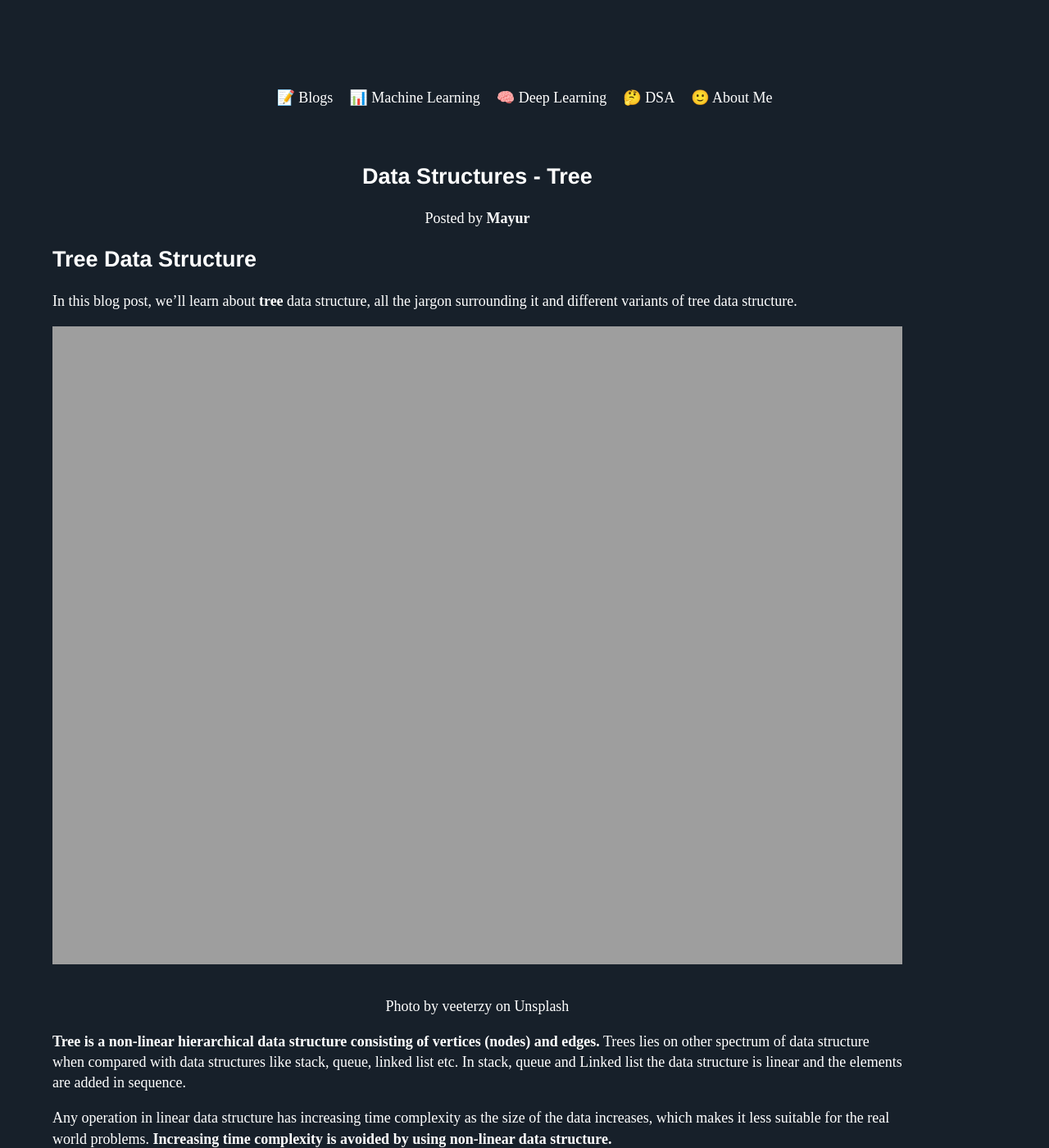
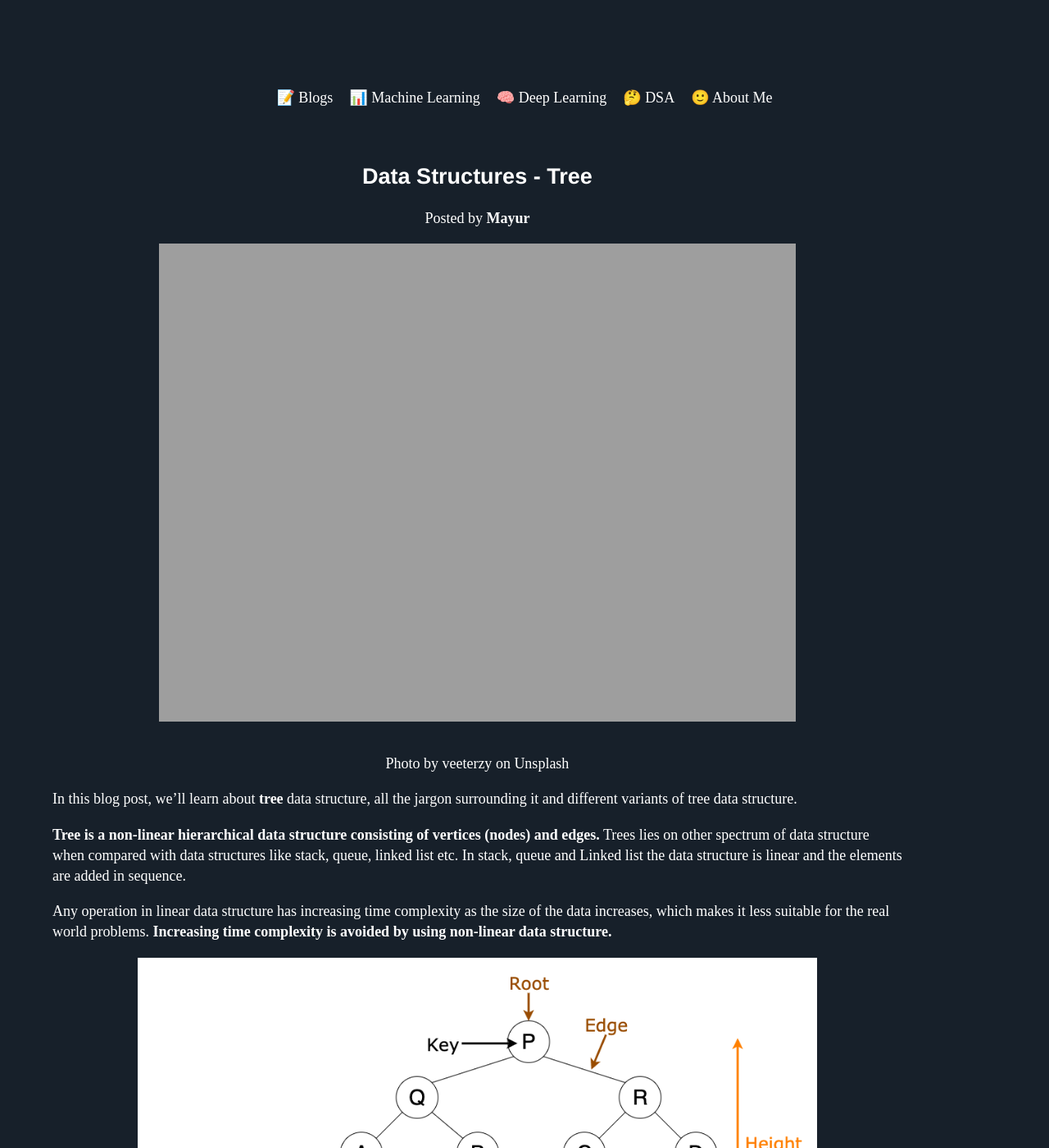
Before and after one commit to Mayurji/mayurji.github.io, a Jekyll site: the page built from _data-structure-algorithms/2021-01-30-DSA_6.md, in a window 1280 px wide and 1400 px high. Shown: the whole window at 82% size. Built offline with Jekyll 4.4.1, drawn with Linux system fonts in a browser that asks for light colours; nearby versions of some CDN libraries; comment, search, counter and statistics services are not loaded.

Commit message:
Update 2021-01-30-DSA_6.md

```diff
--- a/_data-structure-algorithms/2021-01-30-DSA_6.md
+++ b/_data-structure-algorithms/2021-01-30-DSA_6.md
@@ -6,16 +6,12 @@
 ---
 {% include mathjax.html %}
 
-## Tree Data Structure
+<center>
+<img src="{{site.url}}/assets/images/dsa/veeterzy-sMQiL_2v4vs-unsplash.jpg" style="zoom: 5%; background-color:#DCDCDC;" width="75%" height=auto/><br>
+<p><span>Photo by <a href="https://unsplash.com/@veeterzy?utm_source=unsplash&amp;utm_medium=referral&amp;utm_content=creditCopyText">veeterzy</a> on <a href="https://unsplash.com/s/photos/tree?utm_source=unsplash&amp;utm_medium=referral&amp;utm_content=creditCopyText">Unsplash</a></span></p>
+</center>
 
 In this blog post, we'll learn about **tree** data structure, all the jargon surrounding it and different variants of tree data structure.
-
-<center>
-<img src="{{site.url}}/assets/images/dsa/veeterzy-sMQiL_2v4vs-unsplash.jpg" style="zoom: 5%; background-color:#DCDCDC;" width="100%" height=auto/><br>
-<p>
-<span>Photo by <a href="https://unsplash.com/@veeterzy?utm_source=unsplash&amp;utm_medium=referral&amp;utm_content=creditCopyText">veeterzy</a> on <a href="https://unsplash.com/s/photos/tree?utm_source=unsplash&amp;utm_medium=referral&amp;utm_content=creditCopyText">Unsplash</a></span>
-</p>
-</center>
 
 **Tree is a non-linear hierarchical data structure consisting of vertices (nodes) and edges.** Trees lies on other spectrum of data structure when compared with data structures like [stack, queue, linked list etc](https://mayurji.github.io/data-structure-algorithms/2021-01-23-DSA_2). In stack, queue and Linked list the data structure is linear and the elements are added in sequence.
 
```
